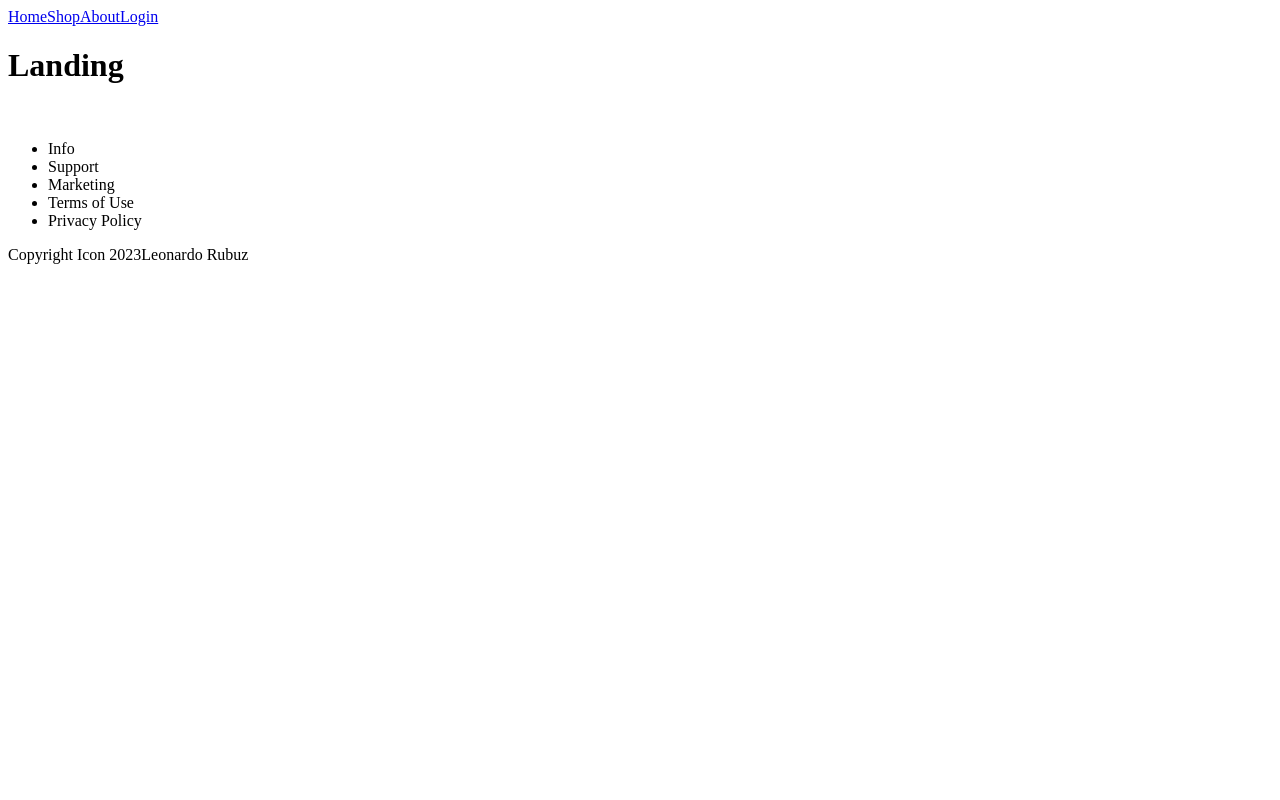
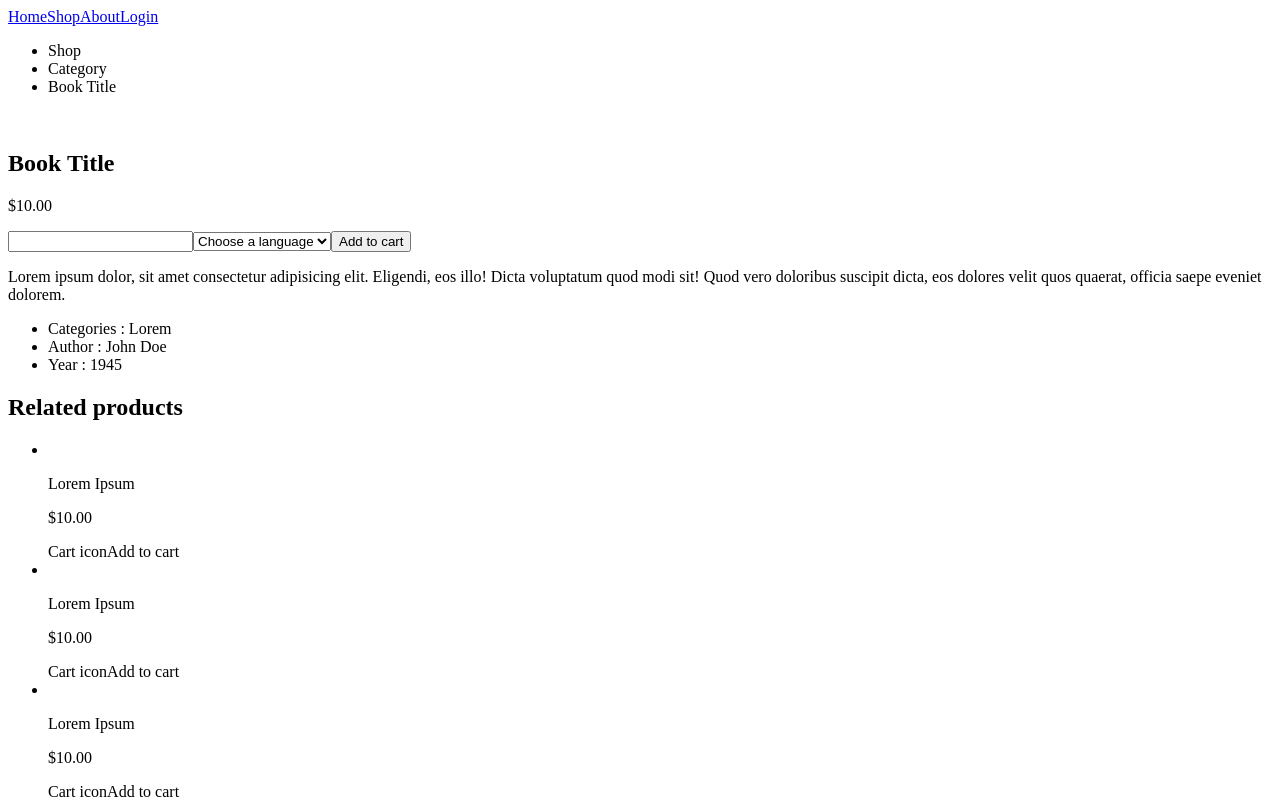
Before and after one commit to LeonardoRubuz/bookstore, a React (Vite) app: page /book in a window 1280 px wide. Shown: the top 800 px of the page. Built offline with nearby package versions, Linux system fonts and the light colour scheme.

Commit message:
landing page elements added

```diff
--- a/src/pages/landing.jsx
+++ b/src/pages/landing.jsx
@@ -1,6 +1,49 @@
+import Item from "../components/item";
+
 function Landing() {
     return (
-        <h1>Landing</h1>
+        <>
+            <ul>
+                <li>Shop</li>
+                <li>Category</li>
+                <li>Book Title</li>
+            </ul>
+            <section>
+                <div>
+                    <img src="" alt="" />
+                </div>
+                <div>
+                    <h1>Book Title</h1>
+                    <p>$10.00</p>
+                    <form action="">
+                        <input type="number" name="" id="" />
+                        <select name="" id="">
+                            <option value="" selected disabled>Choose a language</option>
+                            <option value="">English</option>
+                            <option value="">French</option>
+                            <option value="">Spanish</option>
+                        </select>
+                        <button type="submit">Add to cart</button>
+                    </form>
+                    <p>Lorem ipsum dolor, sit amet consectetur adipisicing elit. Eligendi, eos illo! Dicta voluptatum quod modi sit! Quod vero doloribus suscipit dicta,
+                        eos dolores velit quos quaerat, officia saepe eveniet dolorem.
+                    </p>
+                    <ul>
+                        <li>Categories : Lorem</li>
+                        <li>Author : John Doe</li>
+                        <li>Year : 1945</li>
+                    </ul>
+                </div>
+            </section>
+            <section>
+                <h2>Related products</h2>
+                <ul>
+                    <Item name="Lorem Ipsum" price="10.00" />
+                    <Item name="Lorem Ipsum" price="10.00" />
+                    <Item name="Lorem Ipsum" price="10.00" />
+                </ul>
+            </section>
+        </>
      );
 }
 
```
